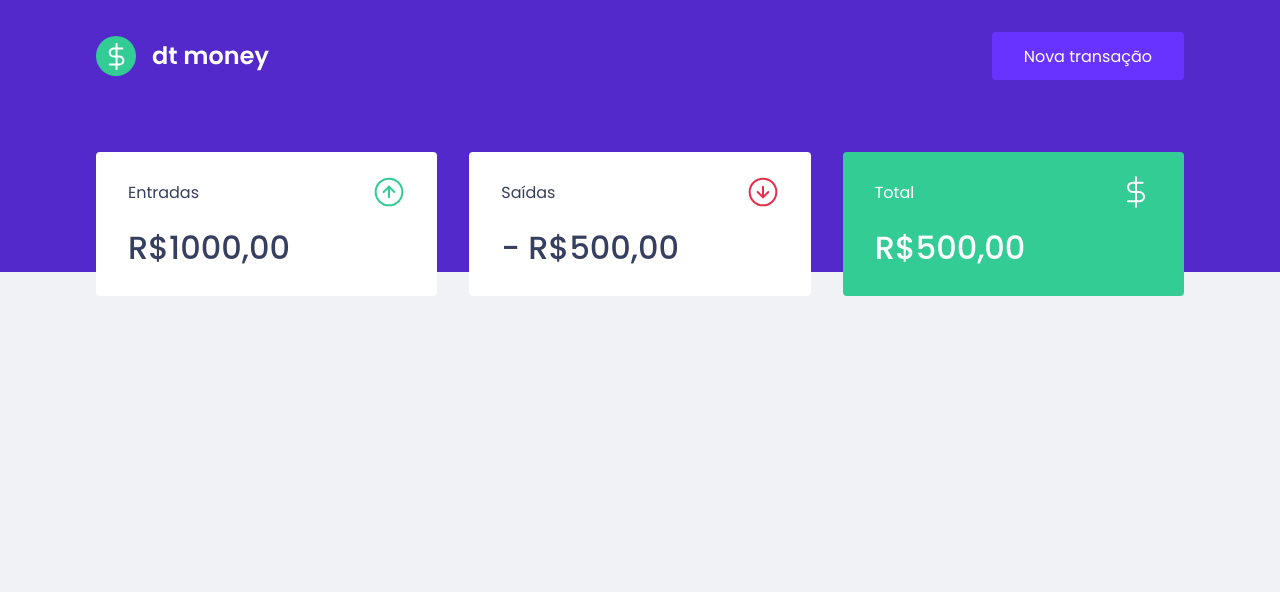
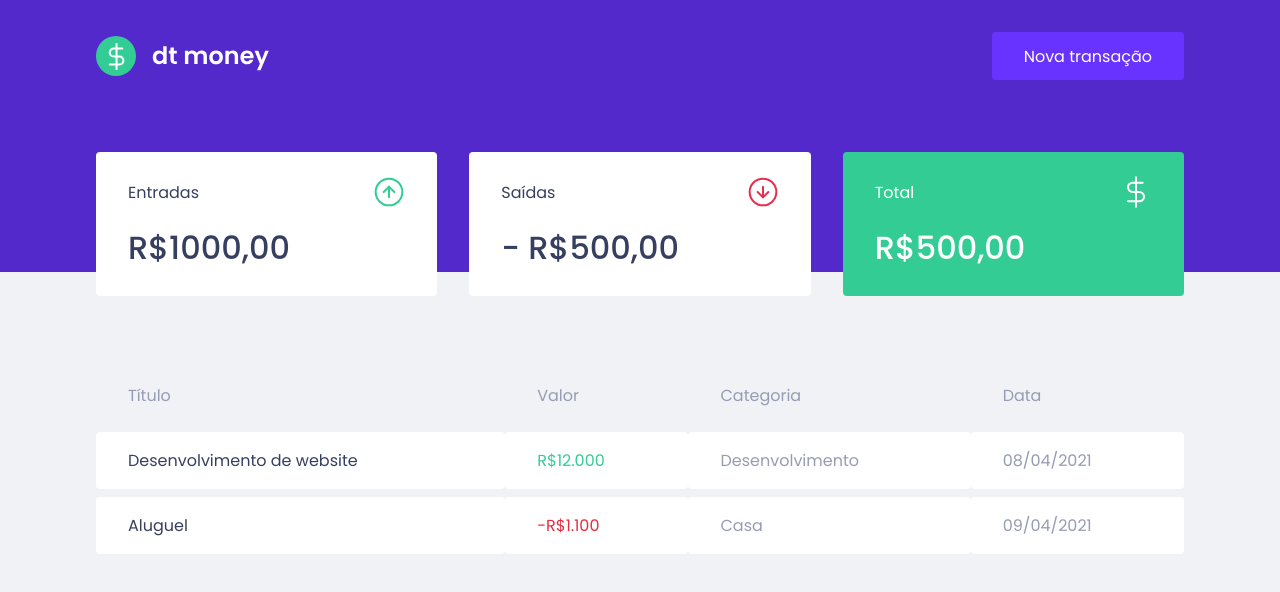
Before and after one commit to cristianoasg/dtmoney, a React (Create React App) app: page / in a window 1280 px wide. Shown: the top 592 px of the page. Built offline with nearby package versions, Linux system fonts and the light colour scheme.

Commit message:
transactions table component

```diff
--- a/src/components/Dashboard/index.tsx
+++ b/src/components/Dashboard/index.tsx
@@ -1,10 +1,12 @@
 import { Summary } from "../Summary";
+import { TransactionsTable } from "../TransactionsTable";
 import { Container } from "./styles";
 
 export function Dashboard() {
   return (
     <Container>
       <Summary />
+      <TransactionsTable />
     </Container>
   );
 }
--- /dev/null
+++ b/src/components/TransactionsTable/index.tsx
@@ -0,0 +1,35 @@
+import { Container } from "./styles";
+
+export function TransactionsTable() {
+  return (
+    <Container>
+      <table>
+        <thead>
+          <tr>
+            <th>Título</th>
+            <th>Valor</th>
+            <th>Categoria</th>
+            <th>Data</th>
+          </tr>
+        </thead>
+
+        <tbody>
+          <tr>
+            <td>Desenvolvimento de website</td>
+            <td className="deposit">R$12.000</td>
+            <td>Desenvolvimento</td>
+            <td>08/04/2021</td>
+          </tr>
+
+          <tr>
+            <td>Aluguel</td>
+            <td className="withdraw">-R$1.100</td>
+            <td>Casa</td>
+            <td>09/04/2021</td>
+          </tr>
+
+        </tbody>
+      </table>
+    </Container>
+  );
+}
--- /dev/null
+++ b/src/components/TransactionsTable/styles.ts
@@ -0,0 +1,39 @@
+import styled from "styled-components";
+
+export const Container = styled.div`
+  margin-top: 4rem;
+
+  table {
+    width: 100%;
+    border-spacing: 0 0.5rem;
+
+    th {
+      color: var(--text-body);
+      font-weight: 400;
+      padding: 1rem 2rem;
+      text-align: left;
+      line-height: 1.5rem;
+    }
+
+    td {
+      padding: 1rem 2rem;
+      border: 0;
+      background: var(--shape);
+      color: var(--text-body);
+      border-radius: 0.25rem;
+
+      &:first-child {
+        color: var(--text-title);
+      }
+
+      &.deposit {
+        color: var(--green);
+      }
+      &.withdraw {
+        color: var(--red);
+      }
+    }
+
+  }
+
+`;
--- a/src/styles/global.ts
+++ b/src/styles/global.ts
@@ -10,7 +10,7 @@
   --blue-light: #6933FF;
 
   --text-title: #363F5F;
-  --text-body:##969CB3;
+  --text-body:#969CB3;
 
   --background: #F0F2F5;
   --shape: #FFFFFF;
```
